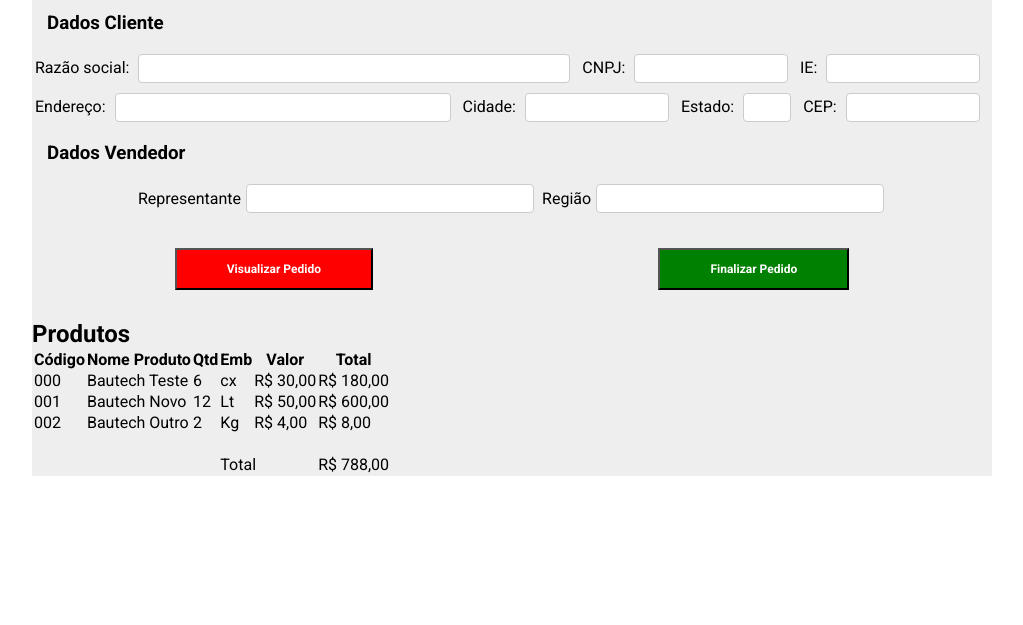
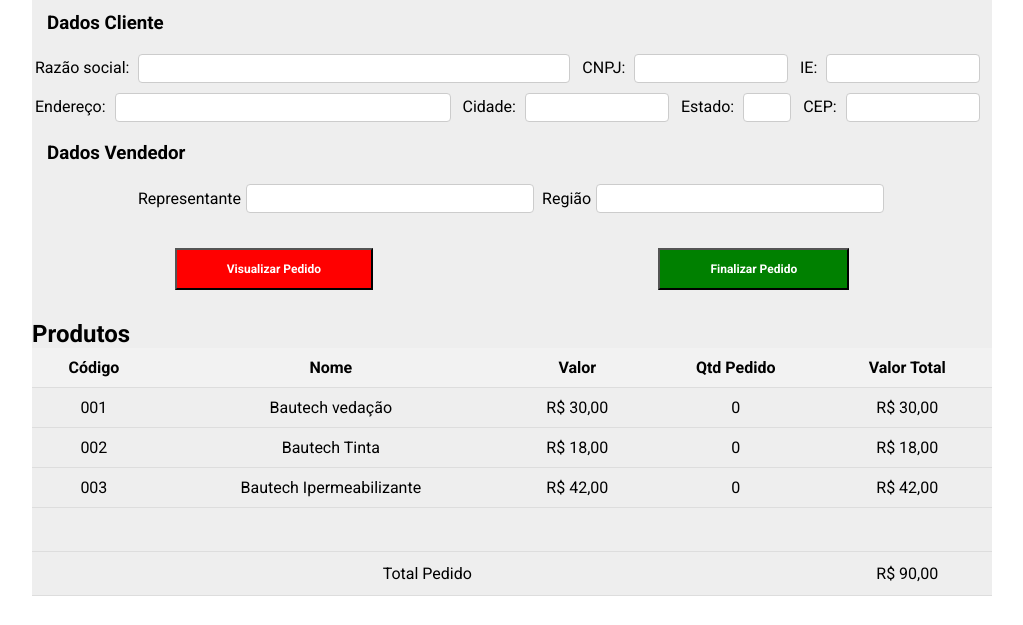
Before and after one commit to zeharoldoparente/NASAN, a plain HTML site: page index.html in a window 1280 px wide. Shown: the part 175-800 px from the top of the page, without its empty margins (128-1151 px from the left). Drawn offline with Linux system fonts and the light colour scheme.

Commit message:
ajuste css

```diff
--- a/index.html
+++ b/index.html
@@ -66,37 +66,33 @@
                   <thead>
                      <tr>
                         <th>Código</th>
-                        <th>Nome Produto</th>
-                        <th>Qtd</th>
-                        <th>Emb</th>
+                        <th>Nome</th>
                         <th>Valor</th>
-                        <th>Total</th>
+                        <th>Qtd Pedido</th>
+                        <th>Valor Total</th>
                      </tr>
                   </thead>
                   <tbody>
                      <tr>
-                        <td>000</td>
-                        <td>Bautech Teste</td>
-                        <td>6</td>
-                        <td>cx</td>
+                        <td>001</td>
+                        <td>Bautech vedação</td>
                         <td>R$ 30,00</td>
-                        <td>R$ 180,00</td>
-                     </tr>
-                     <tr>
-                        <td>001</td>
-                        <td>Bautech Novo</td>
-                        <td>12</td>
-                        <td>Lt</td>
-                        <td>R$ 50,00</td>
-                        <td>R$ 600,00</td>
+                        <td>0</td>
+                        <td>R$ 30,00</td>
                      </tr>
                      <tr>
                         <td>002</td>
-                        <td>Bautech Outro</td>
-                        <td>2</td>
-                        <td>Kg</td>
-                        <td>R$ 4,00</td>
-                        <td>R$ 8,00</td>
+                        <td>Bautech Tinta</td>
+                        <td>R$ 18,00</td>
+                        <td>0</td>
+                        <td>R$ 18,00</td>
+                     </tr>
+                     <tr>
+                        <td>003</td>
+                        <td>Bautech Ipermeabilizante</td>
+                        <td>R$ 42,00</td>
+                        <td>0</td>
+                        <td>R$ 42,00</td>
                      </tr>
                   </tbody>
                   <tfoot>
@@ -106,14 +102,10 @@
                         <td>&nbsp;</td>
                         <td>&nbsp;</td>
                         <td>&nbsp;</td>
-                        <td>&nbsp;</td>
                      </tr>
                      <tr>
-                        <td>&nbsp;</td>
-                        <td>&nbsp;</td>
-                        <td>&nbsp;</td>
-                        <td colspan="2">Total</td>
-                        <td>R$ 788,00</td>
+                        <td colspan="4">Total Pedido</td>
+                        <td>R$ 90,00</td>
                      </tr>
                   </tfoot>
                </table>
--- a/style.css
+++ b/style.css
@@ -94,3 +94,24 @@ input {
    background-color: green;
    color: white;
 }
+table {
+   width: 100%;
+   border-collapse: collapse;
+   margin-bottom: 10px;
+}
+
+th,
+td {
+   padding: 10px;
+   text-align: center;
+   border-bottom: 1px solid #ddd;
+}
+
+th {
+   background-color: #f2f2f2;
+}
+
+tfoot td {
+   padding-top: 12px;
+   padding-bottom: 12px;
+}
```
